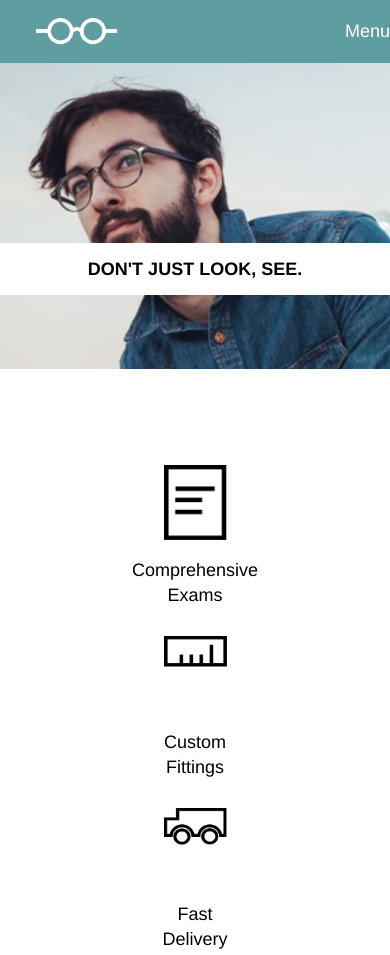
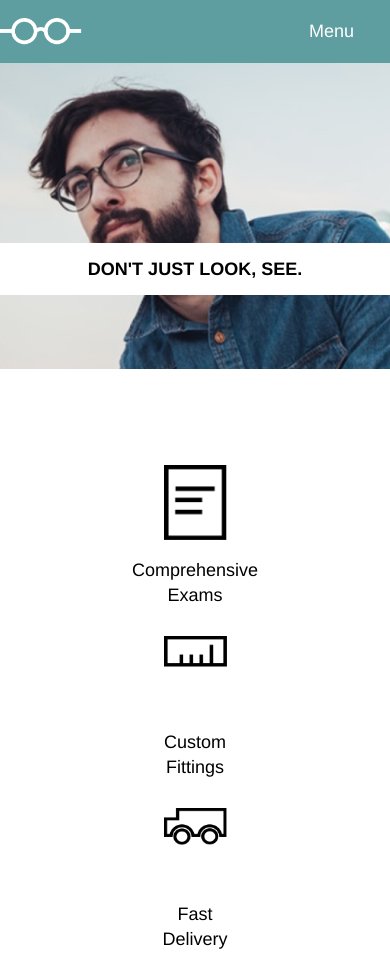
Before and after one commit to AlexinAfrica/tortshell, a plain HTML site: page index.html in a window 390 px wide. Shown: the top 955 px of the page. Drawn offline with Linux system fonts and the light colour scheme.

Commit message:
mobile business info overhang

```diff
--- a/index.html
+++ b/index.html
@@ -22,6 +22,8 @@
         <span class="header-copy">Tortoiseshell Optics</span>
       </div>
 
+      <div class="menu-div">
+
           <ul class="menu">
             <li><a href="#services">Services</a></li>
             <li><a href="#products">Products</a></li>
@@ -31,6 +33,9 @@
           <ul class="mobile-menu">
             <li>Menu</li>
           </ul>
+
+      </div>
+
       </nav>
 
     </div>
--- a/resources/css/style.css
+++ b/resources/css/style.css
@@ -67,9 +67,7 @@ header {
   display: flex;
   justify-content: space-between;
   align-items: center;
-  padding-top: 1rem;
-  padding-bottom: 1rem;
-  padding-left: 2rem;
+  padding: 1rem 0;
   margin-top: 1rem;
   max-width: 100%;
 
@@ -89,7 +87,7 @@ header {
     display: none;
   }
   .header-nav {
-    width: 480px;
+    max-width: 100%;
   }
 }
 
@@ -117,12 +115,15 @@ nav {
 nav ul {
   display: flex;
   flex-wrap: wrap;
+  margin-right: 1rem;
 
 }
 
 nav li {
   justify-content: space-between;
-  padding-right: 2rem;
+
+  display: inline;
+  padding: 0 1rem;
 
 }
 
@@ -145,6 +146,7 @@ nav li {
 @media only screen and (max-width: 480px) {
   .mobile-menu {
     display: block;
+    max-width: 700px;
   }
 
   .menu {
```
Lines whose indentation alone changed are shown as unchanged.
